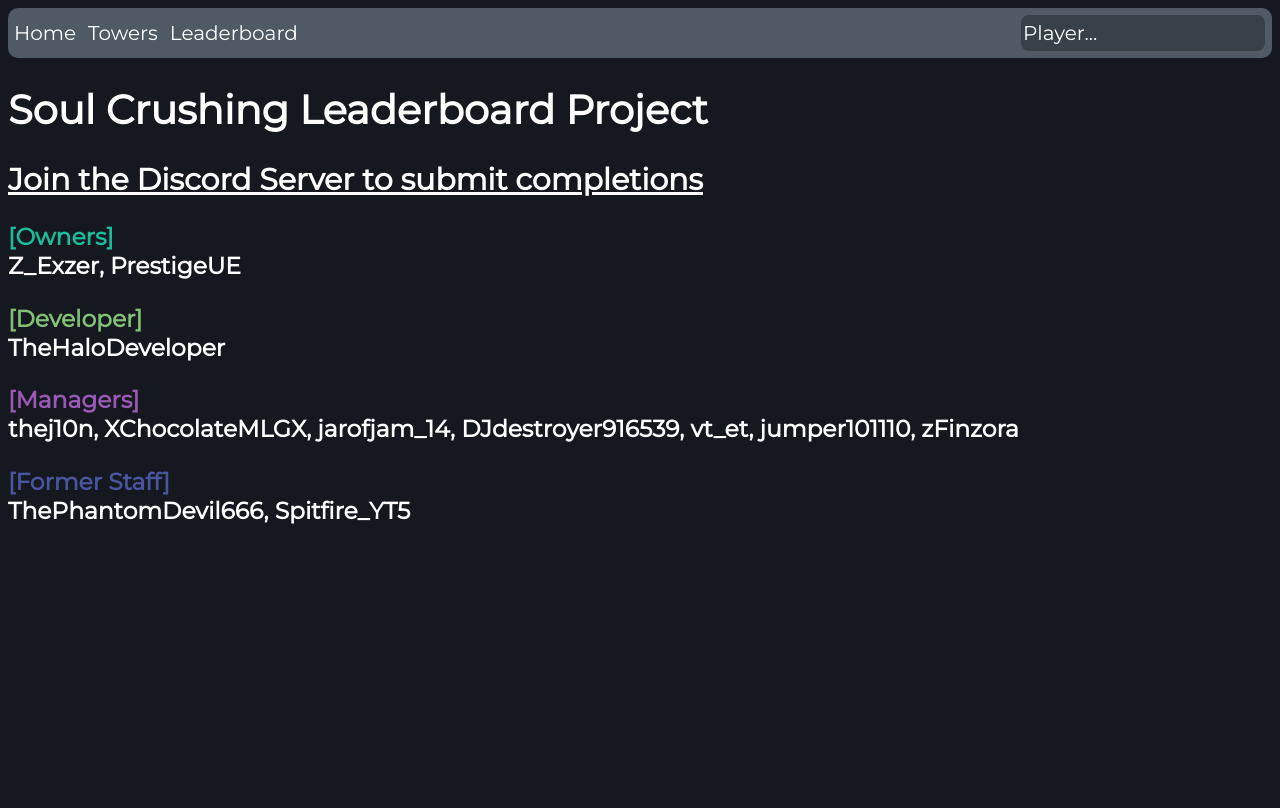
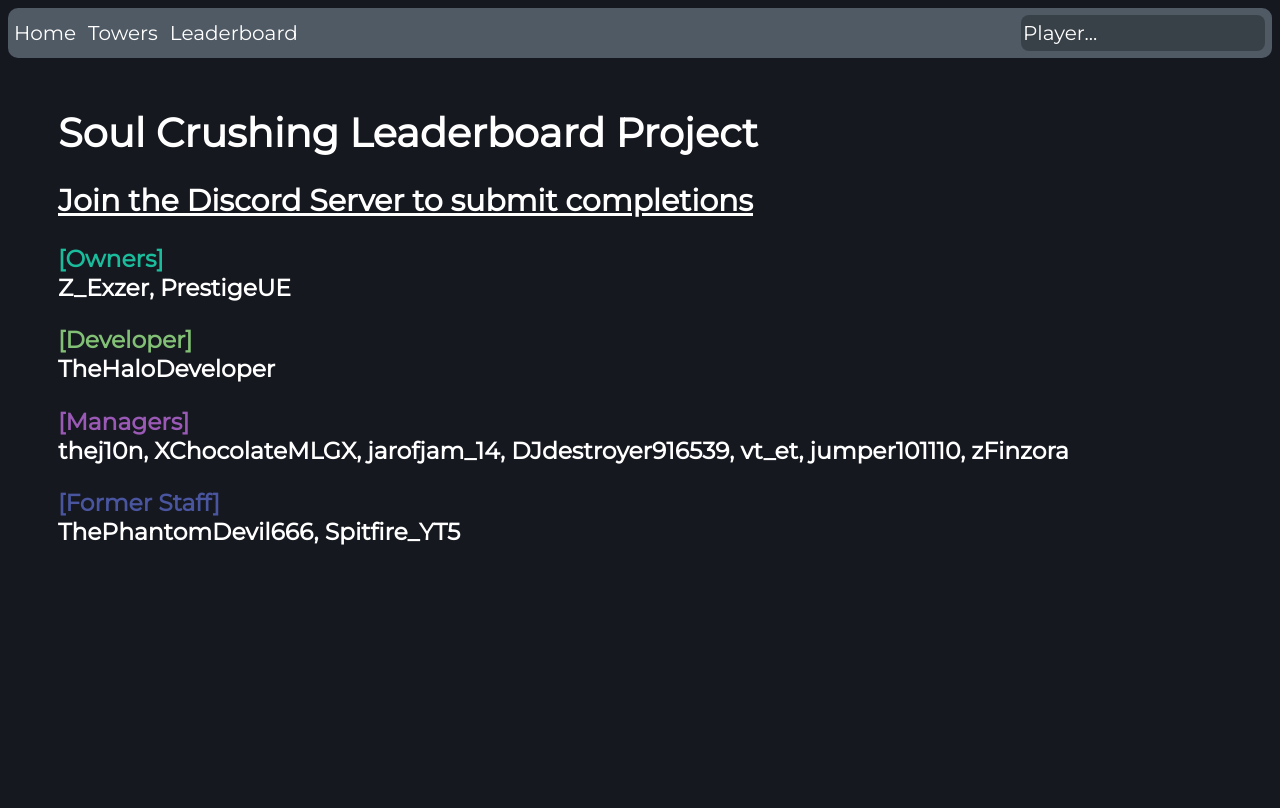
Before and after one commit to soulcrushingleaderboardproject/soulcrushingleaderboardproject.github.io, a Flask app: template templates/index.html in a window 1280 px wide. Run offline with Flask 3, Linux system fonts and the light colour scheme; the template is opened without the code that fills it: most values are stand-ins (such as "Sample title", 1, 10 or a date in 2020); parts of the project's set-up code (start-up, migrations or seed data) failed here and were passed over.

Commit message:
style home page

```diff
--- a/static/style.css
+++ b/static/style.css
@@ -296,9 +296,15 @@ p {
     overflow: scroll;
     scrollbar-width: none;
     -ms-overflow-style: none;
+    padding: 50px;
 }
+
 #home-page::-webkit-scrollbar {
     display: none;
+}
+
+h1:first-of-type {
+    margin: 0;
 }
 
 .badge {
```
